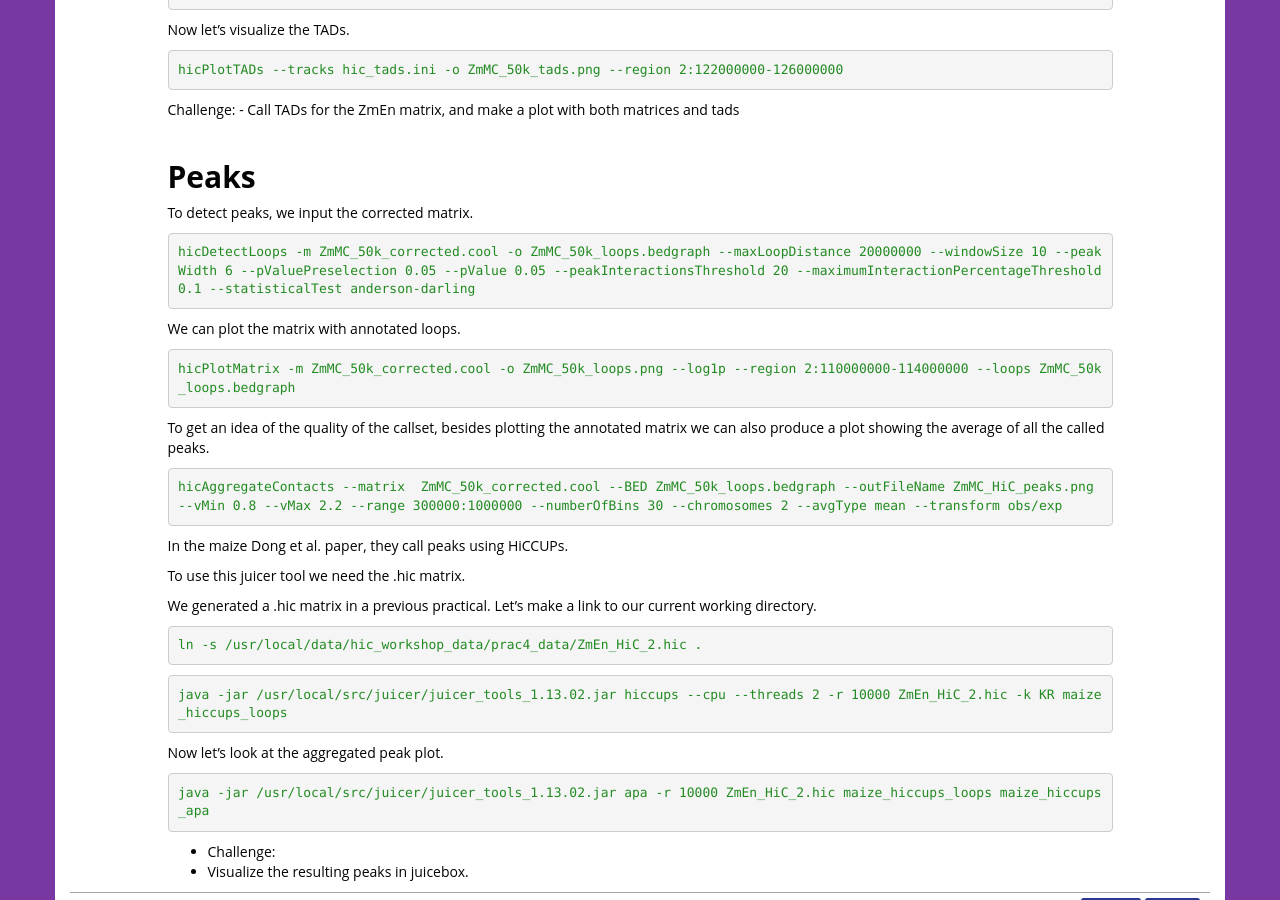
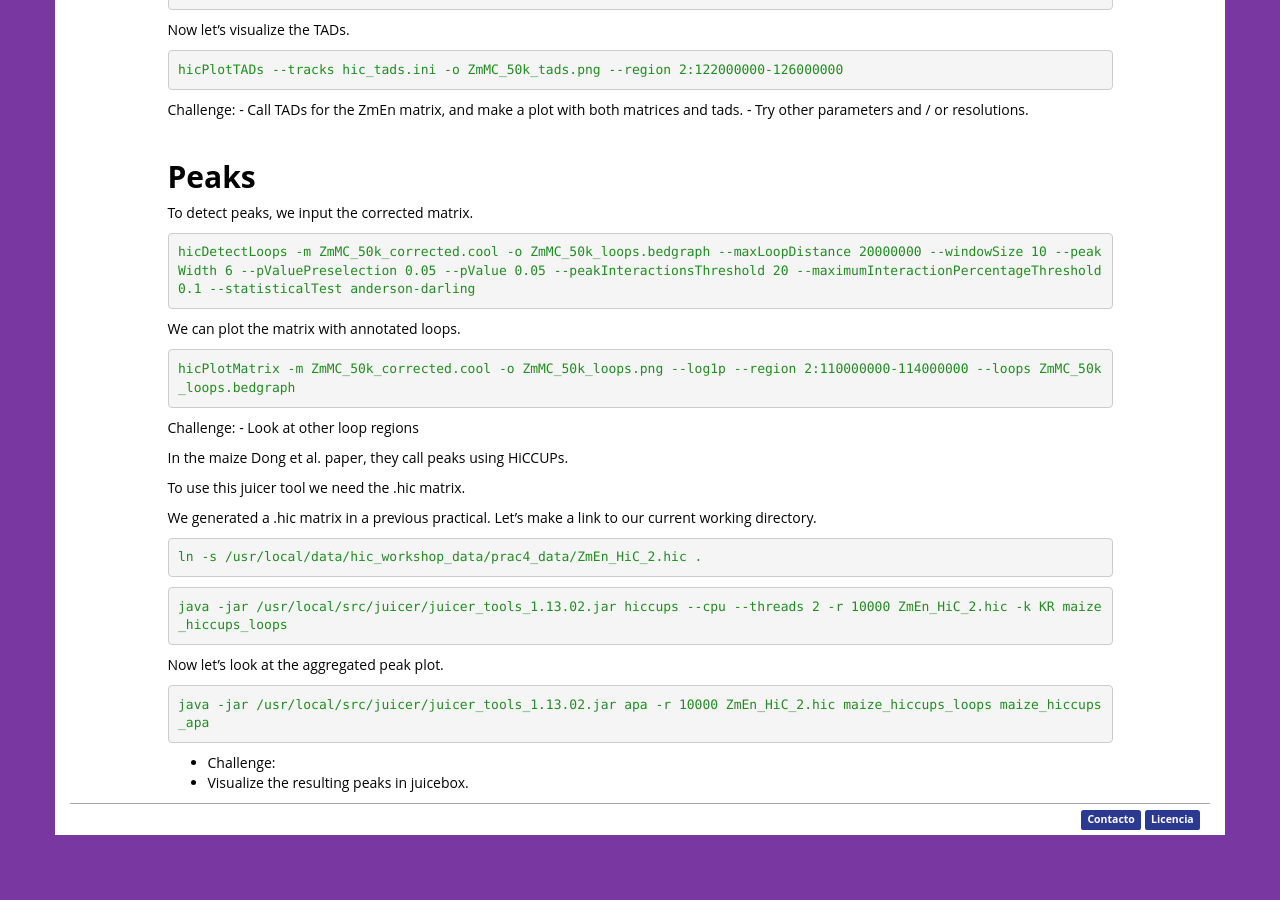
Before and after one commit to liz-fernandez/HiC-Langebio, a plain HTML site: page 06-feature_calling.html in a window 1280 px wide. Shown: the part 2326-3226 px from the top of the page. After the commit the page ends 3181 px from the top, so only its background shows below. Drawn offline with nearby package versions, Linux system fonts and the light colour scheme; some packages are replaced by stand-ins of ours.

Commit message:
Added changes by emiliano

```diff
--- a/06-feature_calling.html
+++ b/06-feature_calling.html
@@ -94,14 +94,13 @@
 <span class="kw">file_type</span> = bedgraph_matrix</code></pre></div>
 <p>Now let’s visualize the TADs.</p>
 <div class="sourceCode"><pre class="sourceCode bash"><code class="sourceCode bash"><span class="kw">hicPlotTADs</span> --tracks hic_tads.ini -o ZmMC_50k_tads.png --region 2:122000000-126000000</code></pre></div>
-<p>Challenge: - Call TADs for the ZmEn matrix, and make a plot with both matrices and tads</p>
+<p>Challenge: - Call TADs for the ZmEn matrix, and make a plot with both matrices and tads. - Try other parameters and / or resolutions.</p>
 <h2 id="peaks">Peaks</h2>
 <p>To detect peaks, we input the corrected matrix.</p>
 <div class="sourceCode"><pre class="sourceCode bash"><code class="sourceCode bash"><span class="kw">hicDetectLoops</span> -m ZmMC_50k_corrected.cool -o ZmMC_50k_loops.bedgraph --maxLoopDistance 20000000 --windowSize 10 --peakWidth 6 --pValuePreselection 0.05 --pValue 0.05 --peakInteractionsThreshold 20 --maximumInteractionPercentageThreshold 0.1 --statisticalTest anderson-darling</code></pre></div>
 <p>We can plot the matrix with annotated loops.</p>
 <div class="sourceCode"><pre class="sourceCode bash"><code class="sourceCode bash"><span class="kw">hicPlotMatrix</span> -m ZmMC_50k_corrected.cool -o ZmMC_50k_loops.png --log1p --region 2:110000000-114000000 --loops ZmMC_50k_loops.bedgraph</code></pre></div>
-<p>To get an idea of the quality of the callset, besides plotting the annotated matrix we can also produce a plot showing the average of all the called peaks.</p>
-<div class="sourceCode"><pre class="sourceCode bash"><code class="sourceCode bash"><span class="kw">hicAggregateContacts</span> --matrix  ZmMC_50k_corrected.cool --BED ZmMC_50k_loops.bedgraph --outFileName ZmMC_HiC_peaks.png --vMin 0.8 --vMax 2.2 --range 300000:1000000 --numberOfBins 30 --chromosomes 2 --avgType mean --transform obs/exp</code></pre></div>
+<p>Challenge: - Look at other loop regions</p>
 <p>In the maize Dong et al. paper, they call peaks using HiCCUPs.</p>
 <p>To use this juicer tool we need the .hic matrix.</p>
 <p>We generated a .hic matrix in a previous practical. Let’s make a link to our current working directory.</p>
```
